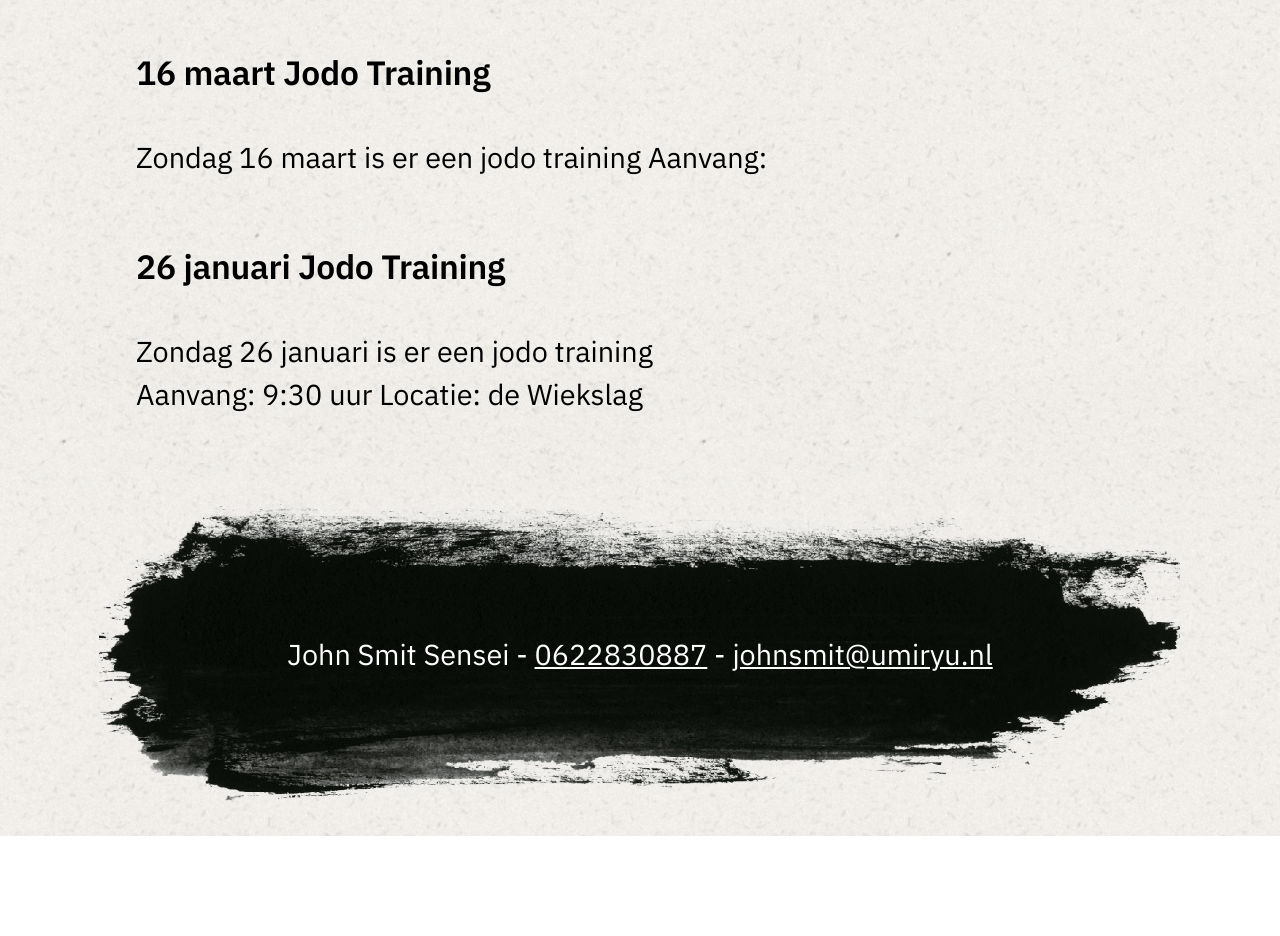
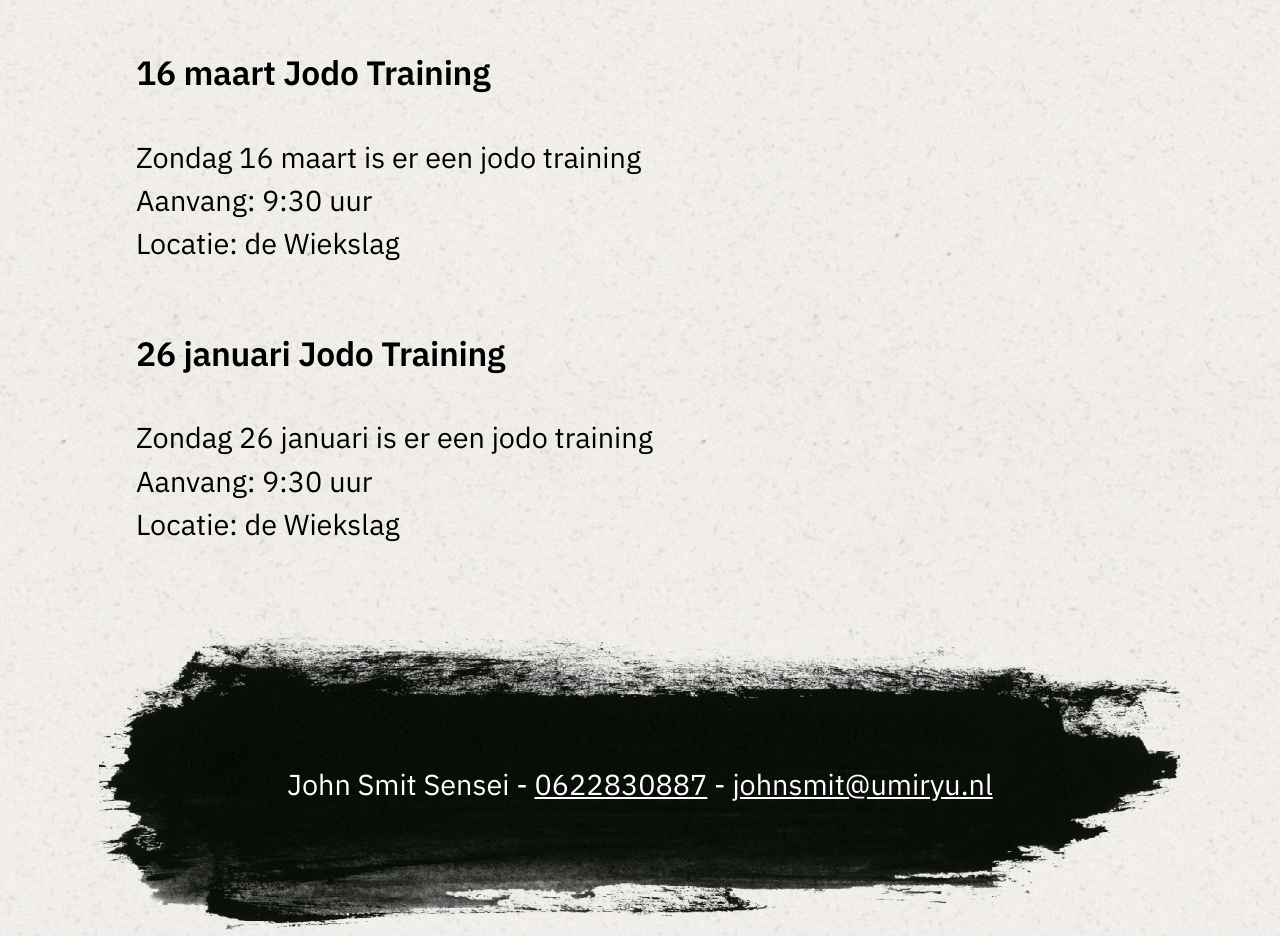
Before and after one commit to karateschooljohnsmit/karateschooljohnsmit.nl, an Eleventy site: page src/pages/agenda.md in a window 1280 px wide. Shown: the part 1539-2475 px from the top of the page. Before the commit the page ends 2375 px from the top, so only its background shows below. Built offline with nearby package versions, Linux system fonts and the light colour scheme; Eleventy itself is replaced by a stand-in of ours; files that its build step writes are made by us from their sources; a web font is replaced by a local one; what prettier would draw is missing.

Commit message:
Update agenda.md

```diff
--- a/src/pages/agenda.md
+++ b/src/pages/agenda.md
@@ -8,7 +8,8 @@
 
 ### 16 maart Jodo Training
 Zondag 16 maart is er een jodo training
-Aanvang:
+Aanvang: 9:30 uur
+Locatie: de Wiekslag
 
 ### 26 januari Jodo Training
 Zondag 26 januari is er een jodo training
```
